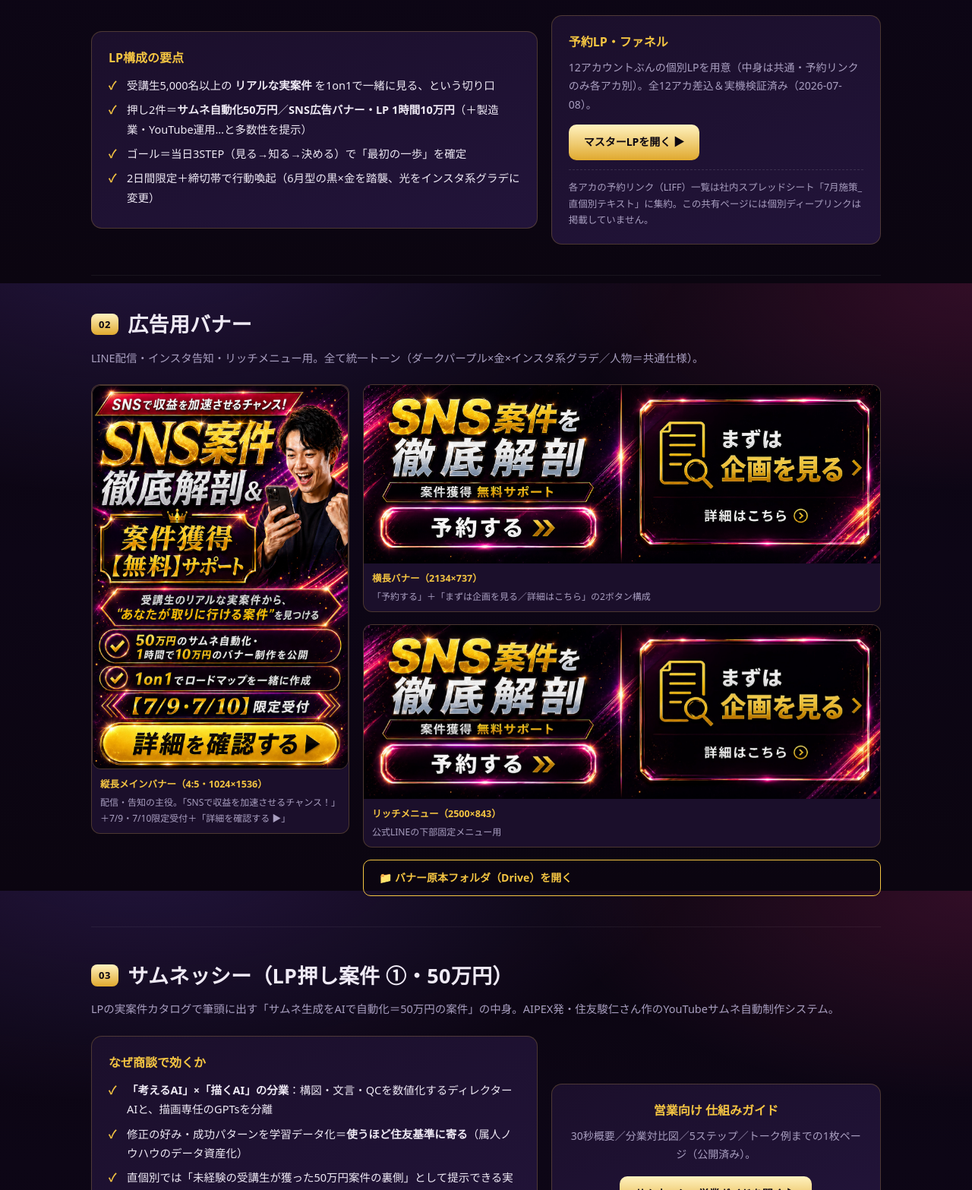
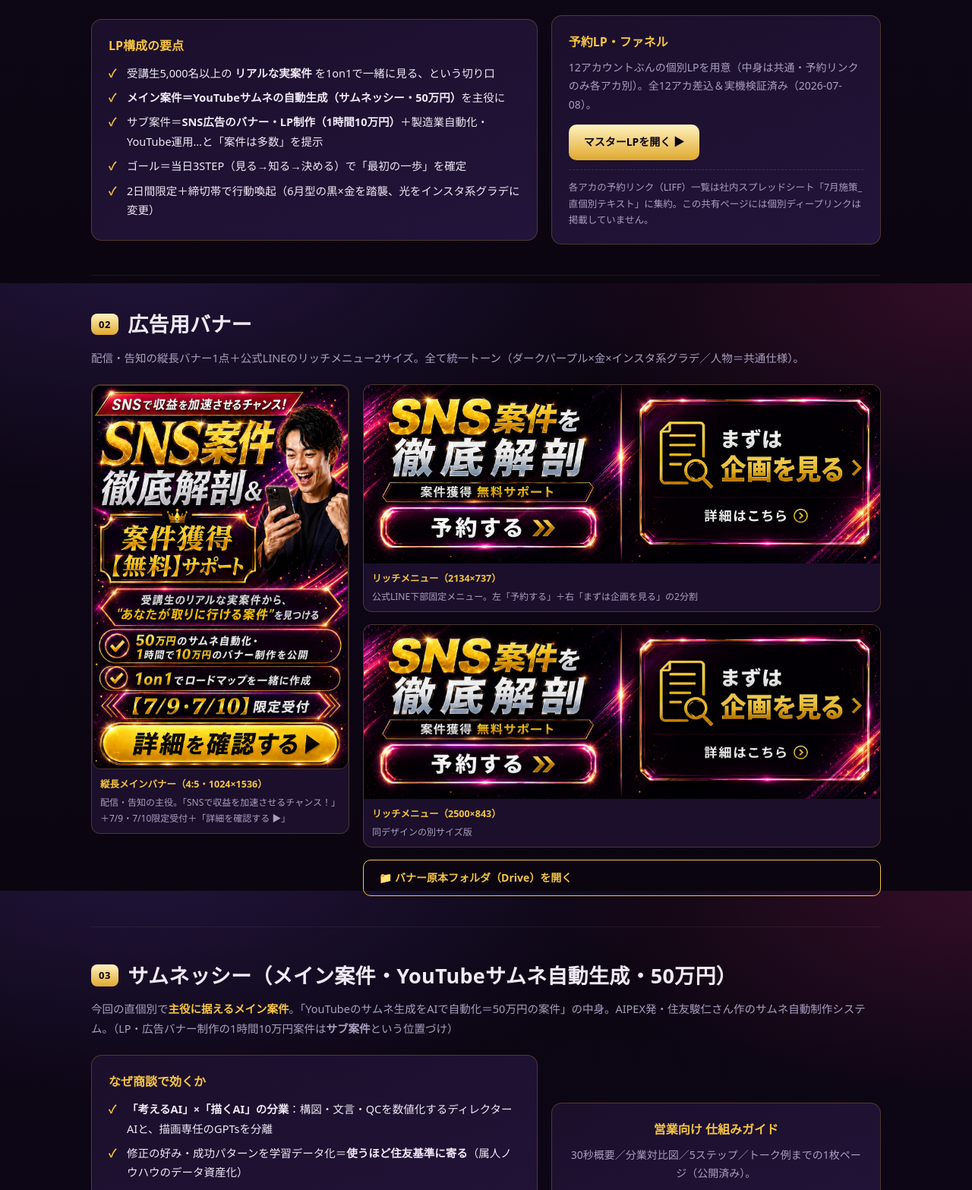
Before and after one commit to n1-official/chokobetsu-2026-07, a plain HTML site: page index.html in a window 1280 px wide. Shown: the part 1227-2794 px from the top of the page at 76% size. Drawn offline with Linux system fonts and the light colour scheme.

Commit message:
案件の主従を修正: メイン=YouTubeサムネ自動生成(サムネッシー50万)/サブ=LP・バナー制作(10万)、横向き2枚はどちらもリッチメニューに訂正
Co-Authored-By: Claude Opus 4.8 (1M context) <noreply@anthropic.com>

```diff
--- a/index.html
+++ b/index.html
@@ -139,7 +139,7 @@
     <a class="qcard" href="#samunessy">
       <span class="ic">🖼️</span>
       <span class="t">サムネッシー</span>
-      <span class="d">50万円案件の仕組み</span>
+      <span class="d">メイン案件・YouTubeサムネ</span>
       <span class="go">見る ↓</span>
     </a>
     <a class="qcard" href="#folder">
@@ -174,7 +174,8 @@
       <h3>LP構成の要点</h3>
       <ul class="tick">
         <li>受講生5,000名以上の <b>リアルな実案件</b> を1on1で一緒に見る、という切り口</li>
-        <li>押し2件＝<b>サムネ自動化50万円</b>／<b>SNS広告バナー・LP 1時間10万円</b>（＋製造業・YouTube運用…と多数性を提示）</li>
+        <li><b>メイン案件＝YouTubeサムネの自動生成（サムネッシー・50万円）</b>を主役に</li>
+        <li>サブ案件＝<b>SNS広告のバナー・LP制作（1時間10万円）</b>＋製造業自動化・YouTube運用…と「案件は多数」を提示</li>
         <li>ゴール＝当日3STEP（見る→知る→決める）で「最初の一歩」を確定</li>
         <li>2日間限定＋締切帯で行動喚起（6月型の黒×金を踏襲、光をインスタ系グラデに変更）</li>
       </ul>
@@ -194,7 +195,7 @@
 <div class="wrap">
 <section id="banner">
   <div class="sec-head"><span class="sec-no">02</span><h2>広告用バナー</h2></div>
-  <p class="sec-lead">LINE配信・インスタ告知・リッチメニュー用。全て統一トーン（ダークパープル×金×インスタ系グラデ／人物＝共通仕様）。</p>
+  <p class="sec-lead">配信・告知の縦長バナー1点＋公式LINEのリッチメニュー2サイズ。全て統一トーン（ダークパープル×金×インスタ系グラデ／人物＝共通仕様）。</p>
 
   <div class="ban-grid">
     <figure style="background:var(--card);border:1px solid var(--line);border-radius:12px;overflow:hidden">
@@ -203,12 +204,12 @@
     </figure>
     <div class="ban-side">
       <figure>
-        <img src="assets/banner-wide.jpg" alt="横長バナー">
-        <figcaption><b>横長バナー（2134×737）</b>「予約する」＋「まずは企画を見る／詳細はこちら」の2ボタン構成</figcaption>
+        <img src="assets/banner-wide.jpg" alt="リッチメニュー 2134×737">
+        <figcaption><b>リッチメニュー（2134×737）</b>公式LINE下部固定メニュー。左「予約する」＋右「まずは企画を見る」の2分割</figcaption>
       </figure>
       <figure>
-        <img src="assets/richmenu.jpg" alt="リッチメニュー">
-        <figcaption><b>リッチメニュー（2500×843）</b>公式LINEの下部固定メニュー用</figcaption>
+        <img src="assets/richmenu.jpg" alt="リッチメニュー 2500×843">
+        <figcaption><b>リッチメニュー（2500×843）</b>同デザインの別サイズ版</figcaption>
       </figure>
       <a class="btn ghost" href="https://drive.google.com/drive/folders/1lnTw1N3G6cA62ll_f2dfREuf0uFoDALl" target="_blank" rel="noopener">📁 バナー原本フォルダ（Drive）を開く</a>
     </div>
@@ -219,8 +220,8 @@
 <!-- ============ 3. サムネッシー ============ -->
 <div class="wrap">
 <section id="samunessy">
-  <div class="sec-head"><span class="sec-no">03</span><h2>サムネッシー（LP押し案件 ①・50万円）</h2></div>
-  <p class="sec-lead">LPの実案件カタログで筆頭に出す「サムネ生成をAIで自動化＝50万円の案件」の中身。AIPEX発・住友駿仁さん作のYouTubeサムネ自動制作システム。</p>
+  <div class="sec-head"><span class="sec-no">03</span><h2>サムネッシー（メイン案件・YouTubeサムネ自動生成・50万円）</h2></div>
+  <p class="sec-lead">今回の直個別で<b style="color:var(--gold)">主役に据えるメイン案件</b>。「YouTubeのサムネ生成をAIで自動化＝50万円の案件」の中身。AIPEX発・住友駿仁さん作のサムネ自動制作システム。（LP・広告バナー制作の1時間10万円案件は<b>サブ案件</b>という位置づけ）</p>
 
   <div class="two">
     <div class="card">
```
